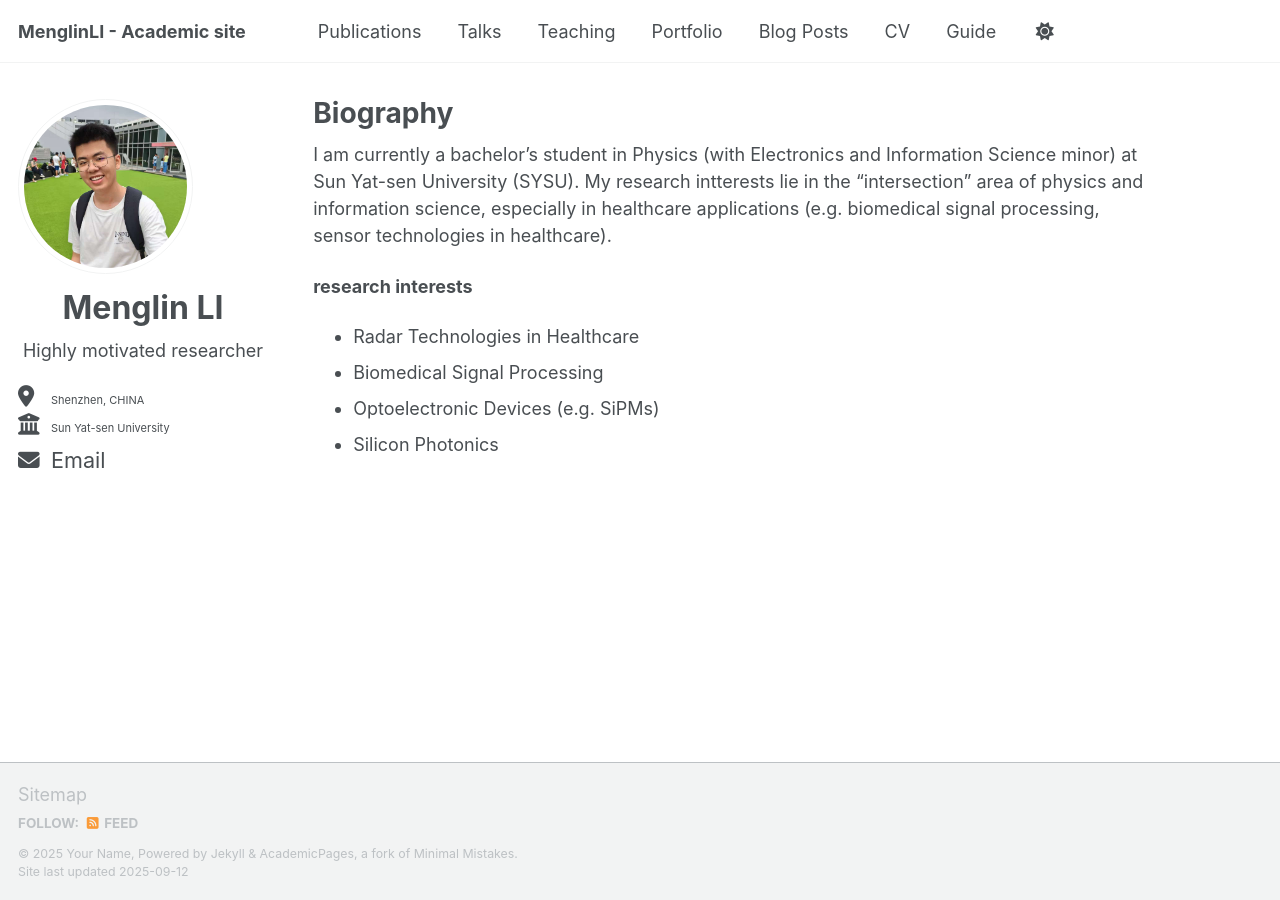
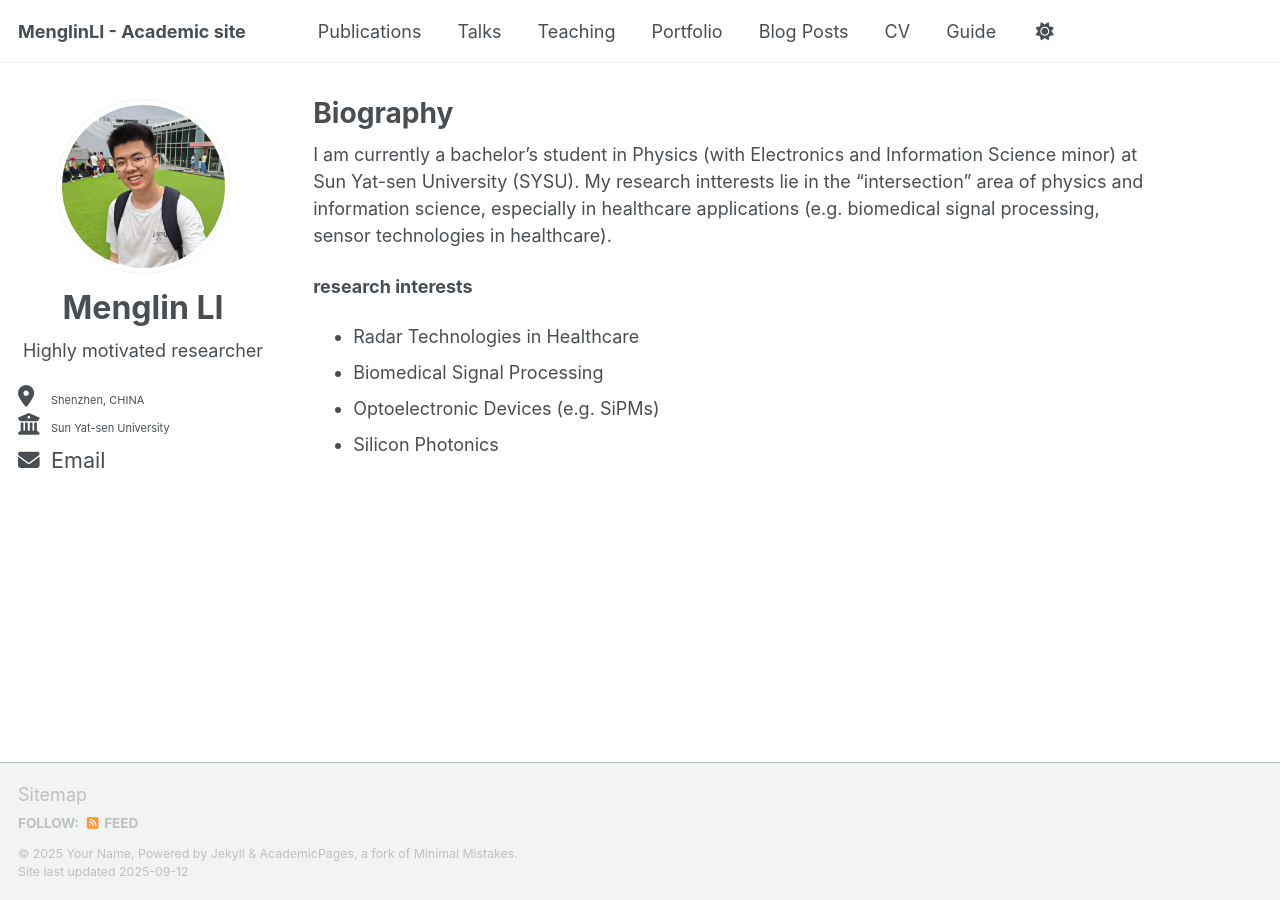
Before and after one commit to li-menglin/li-menglin.github.io, a Jekyll site: the page built from _pages/about.md, in a window 1280 px wide. Built offline with Jekyll 4.4.1, drawn with Linux system fonts in a browser that asks for light colours; a script that is not in the unit is left out.

Commit message:
Update custom.css

```diff
--- a/assets/css/custom.css
+++ b/assets/css/custom.css
@@ -22,12 +22,13 @@
 
 
 /* === 头像 === */
-/* 调整头像大小 */
-.author__avatar img {
-  width: 260px !important;   /* 原来一般是 100px 左右，可以改大 */
-  height: auto !important;   /* 保持宽高比 */
+/* 强制放大头像 */
+img.author__avatar {
+  width: 180px !important;   /* 想要的尺寸 */
+  height: auto !important;   /* 保持比例 */
   border-radius: 50%;        /* 圆形头像（可选） */
-  margin-bottom: 15px;       /* 和下面的文字留点间距 */
+  display: block;            /* 让 margin 居中生效 */
+  margin: 0 auto 15px auto;  /* 居中 + 底部间距 */
 }
 
 
```
